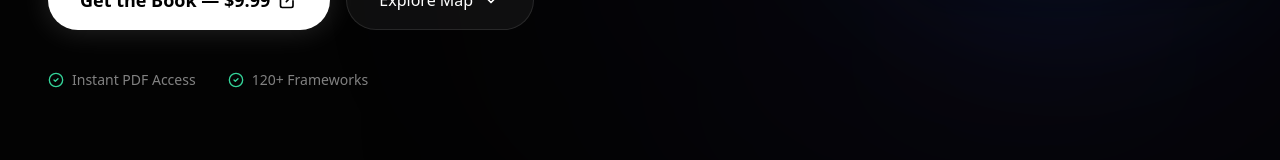
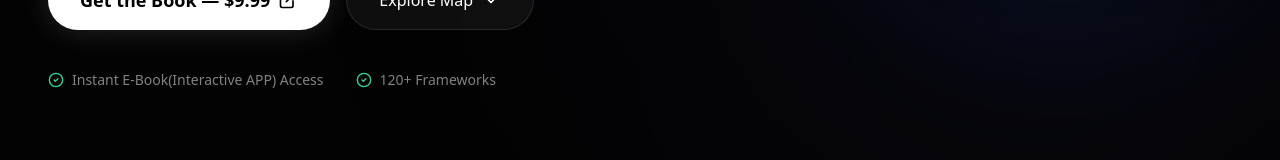
Before and after one commit to gregorypanta/my-mindmap-project, a React (Create React App) app in the folder frontend/: page / in a window 1280 px wide. Shown: the part 792-952 px from the top of the page. Built offline with nearby package versions, Linux system fonts and the light colour scheme; no server answers.

Commit message:
Update LandingPage.js

```diff
--- a/frontend/src/pages/LandingPage.js
+++ b/frontend/src/pages/LandingPage.js
@@ -262,7 +262,7 @@ export default function LandingPage() {
             </motion.div>
 
             <motion.div variants={fadeInUp} className="flex items-center justify-center lg:justify-start gap-8 text-sm text-white/50 font-medium">
-              <div className="flex items-center gap-2"><CheckCircle2 className="w-4 h-4 text-emerald-400" /><span>Instant PDF Access</span></div>
+              <div className="flex items-center gap-2"><CheckCircle2 className="w-4 h-4 text-emerald-400" /><span>Instant E-Book(Interactive APP) Access</span></div>
               <div className="flex items-center gap-2"><CheckCircle2 className="w-4 h-4 text-emerald-400" /><span>120+ Frameworks</span></div>
             </motion.div>
           </motion.div>
```
